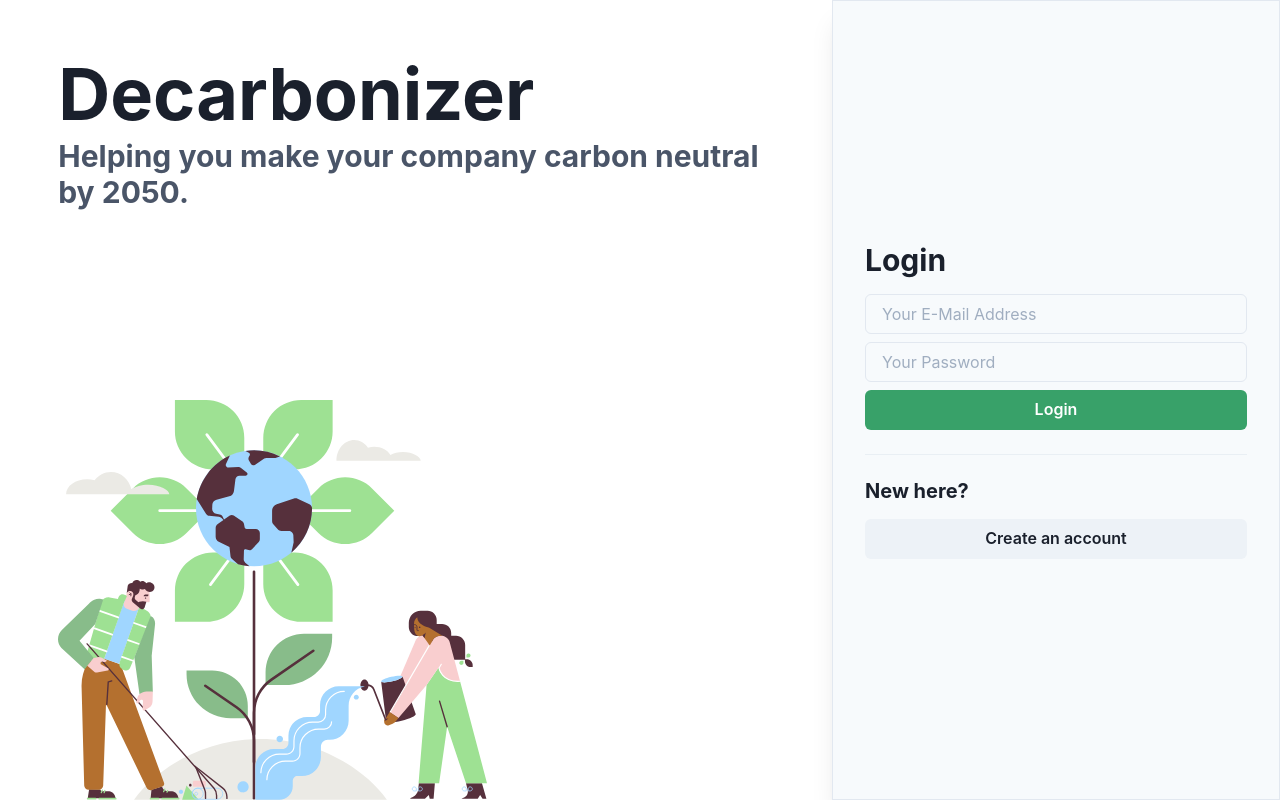
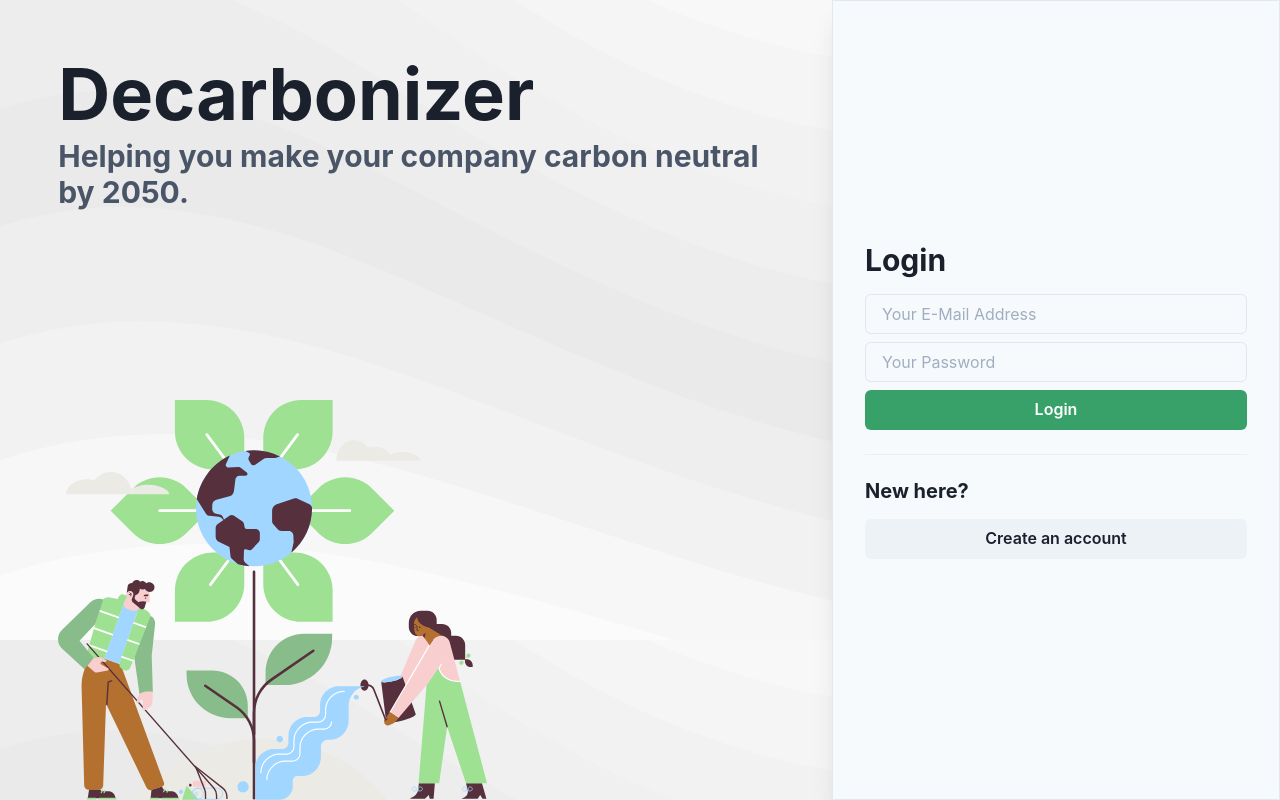
Before and after one commit to decarbonizer/decarbonizer, a React (Vite) app in the folder packages/frontend/: page / in a window 1280 px wide. Built offline with nearby package versions, Linux system fonts and the light colour scheme.

Commit message:
Added background image.

```diff
--- a/packages/frontend/src/pages/landing/LandingPage.tsx
+++ b/packages/frontend/src/pages/landing/LandingPage.tsx
@@ -1,10 +1,11 @@
 import { Box, Flex } from '@chakra-ui/react';
 import Hero from './Hero';
 import LoginForm from './LoginForm';
+import bg from './bg.svg';
 
 export default function LandingPage() {
   return (
-    <Flex minH="100%">
+    <Flex minH="100%" backgroundImage={bg}>
       <Box w="100%" grow={1}>
         <Hero />
       </Box>
```
Also changed, not shown: packages/frontend/src/pages/landing/bg.svg (added).
